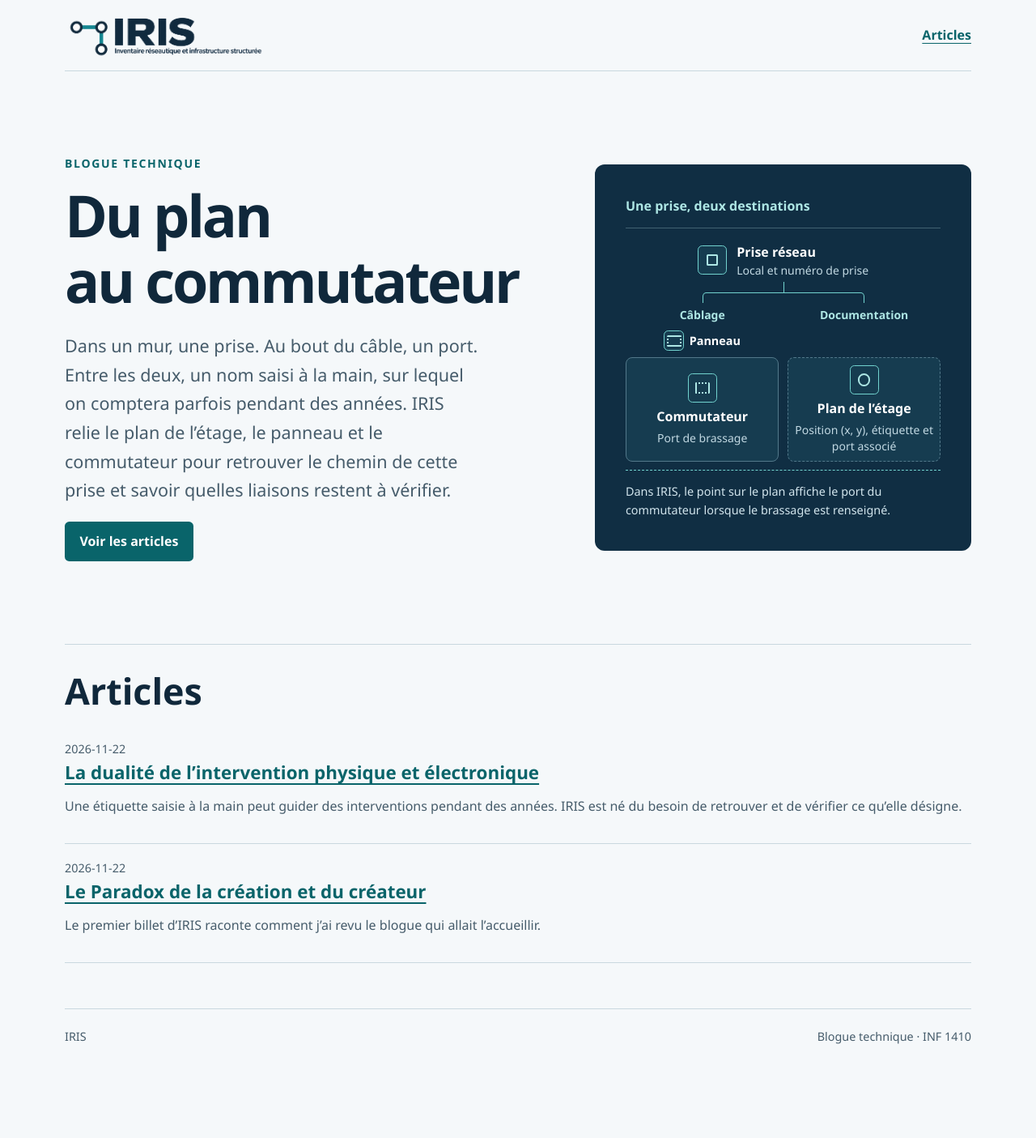
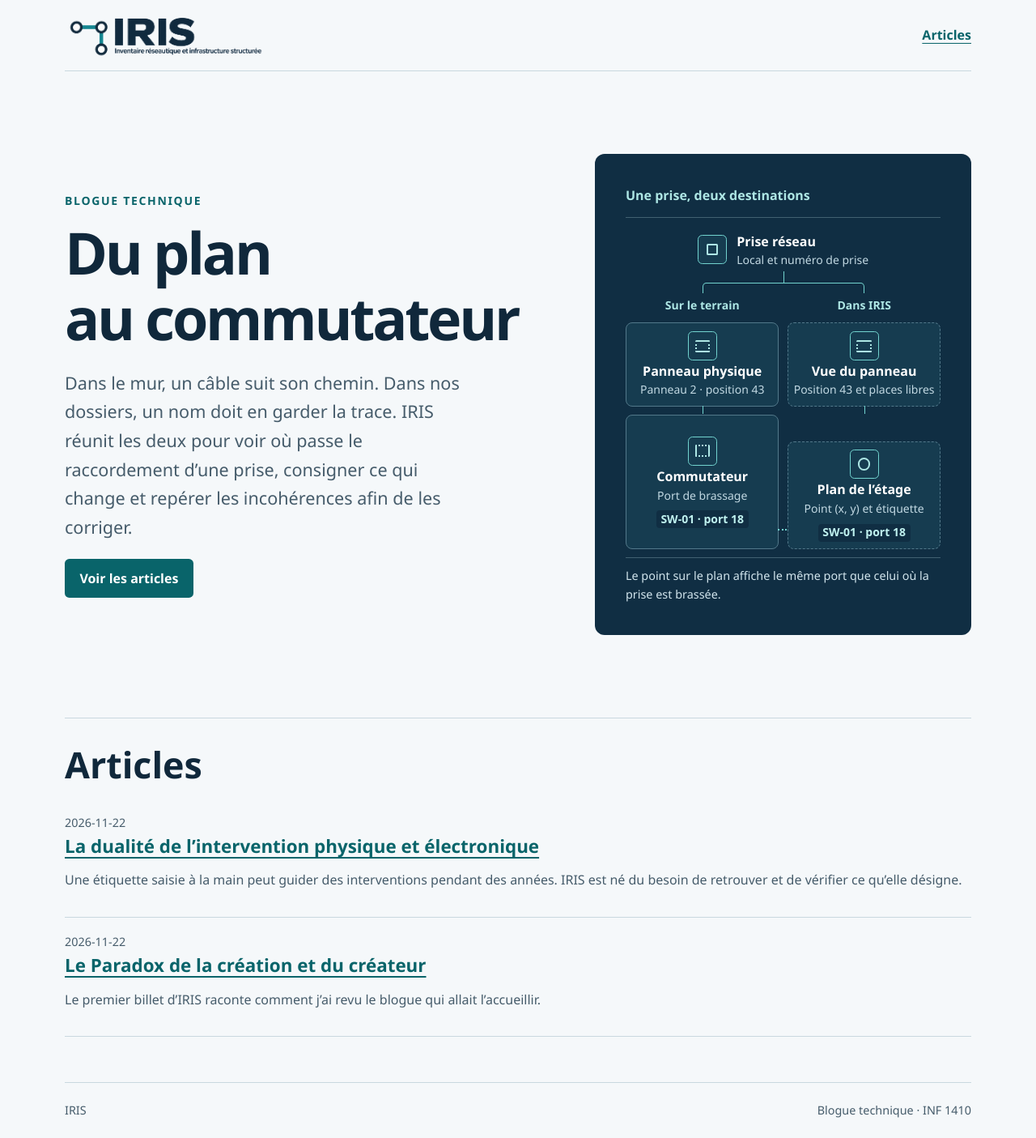
Before and after one commit to mllabonte/iris-blogue, a Jekyll site: the page built from index.html, in a window 1280 px wide. Shown: the whole page at 81% size. Built offline with Jekyll 4.4.1, drawn with Linux system fonts in a browser that asks for light colours; before the commit the page ends 1314 px from its top, so only the background shows below that.

Commit message:
Clarifier la dualité entre câblage et documentation

```diff
--- a/assets/site.css
+++ b/assets/site.css
@@ -40,15 +40,20 @@ h1 { margin: 0; font-size: clamp(2.5rem, 5.6vw, 4.75rem); letter-spacing: -.045e
 .route-fork { position: relative; display: grid; grid-template-columns: minmax(0, 1fr) minmax(0, 1fr); gap: .65rem; padding-top: 2.1rem; }
 .route-fork::before { content: ""; position: absolute; top: .25rem; left: 50%; height: .9rem; border-left: 1px solid #72d3cf; }
 .route-fork::after { content: ""; position: absolute; top: 1.1rem; left: calc(25% - .16rem); right: calc(25% - .16rem); height: .75rem; border: 1px solid #72d3cf; border-bottom: 0; border-radius: .3rem .3rem 0 0; pointer-events: none; }
-.route-branch { display: flex; flex-direction: column; gap: .5rem; text-align: center; }
+.route-branch { display: grid; grid-template-rows: subgrid; grid-row: span 3; text-align: center; }
 .route-label { margin: 0; color: #aee7e5; font-size: .875rem; font-weight: 650; }
-.route-stop { display: flex; gap: .4rem; align-items: center; justify-content: center; font-size: .9rem; }
-.route-stop .node-icon { width: 1.55rem; height: 1.55rem; flex-basis: 1.55rem; }
+.route-stop, .route-end { position: relative; padding: .65rem .3rem; display: flex; flex-direction: column; align-items: center; justify-content: center; gap: .2rem; background: #163c50; border: 1px solid #52788a; border-radius: .5rem; overflow-wrap: anywhere; }
+.route-stop strong, .route-end strong { line-height: 1.2; }
+.route-stop::after { content: ""; position: absolute; left: 50%; top: 100%; height: .65rem; border-left: 1px solid #72d3cf; }
+.documented :is(.route-stop, .route-end) { border-style: dashed; }
+.physical .route-end::after { content: ""; position: absolute; left: 100%; bottom: 1.4rem; width: .67rem; border-top: 2px dotted #72d3cf; }
+.port-id { margin-top: .3rem; padding: .1rem .35rem; color: #bff1ef; background: #102e43; border-radius: .25rem; font: 650 .875rem/1.35 system-ui, sans-serif; }
+.node-icon { width: 1.55rem; height: 1.55rem; flex-basis: 1.55rem; }
 .route-end { flex: 1; padding: .55rem .2rem; min-height: 7rem; display: flex; flex-direction: column; align-items: center; justify-content: center; gap: .25rem; background: #163c50; border: 1px solid #52788a; border-radius: .5rem; overflow-wrap: anywhere; }
 .documented .route-end { margin-top: 2.05rem; border-style: dashed; }
 .node-icon { width: 2.25rem; height: 2.25rem; flex: 0 0 2.25rem; border: 1px solid #72d3cf; border-radius: .35rem; background: #163c50; display: grid; place-items: center; }
 .node-icon::after { content: ""; width: .9rem; height: .65rem; border: 2px solid #aee7e5; border-radius: .1rem; }
-.network-note { position: relative; margin: .6rem 0 0; padding-top: .85rem; border-top: 1px dashed #72d3cf; color: #d2e5ed; font-size: .9rem; }
+.network-note { position: relative; margin: .6rem 0 0; padding-top: .6rem; border-top: 1px solid #416171; color: #d2e5ed; font-size: .9rem; }
 .plan::after { width: .7rem; height: .7rem; border-radius: 50%; }
 .jack::after { width: .65rem; height: .65rem; }
 .panel::after { border-style: solid dotted; }
--- a/index.html
+++ b/index.html
@@ -6,7 +6,7 @@ title: Blogue technique
   <div class="hero-copy">
     <p class="eyebrow">Blogue technique</p>
     <h1 id="titre">Du plan<br> au commutateur</h1>
-    <p class="dek">Dans un mur, une prise. Au bout du câble, un port. Entre les deux, un nom saisi à la main, sur lequel on comptera parfois pendant des années. IRIS relie le plan de l’étage, le panneau et le commutateur pour retrouver le chemin de cette prise et savoir quelles liaisons restent à vérifier.</p>
+    <p class="dek">Dans le mur, un câble suit son chemin. Dans nos dossiers, un nom doit en garder la trace. IRIS réunit les deux pour voir où passe le raccordement d’une prise, consigner ce qui change et repérer les incohérences afin de les corriger.</p>
     <a class="link-button" href="#articles">Voir les articles</a>
   </div>
   <figure class="network">
@@ -17,16 +17,35 @@ title: Blogue technique
     </div>
     <div class="route-fork">
       <div class="route-branch physical">
-        <p class="route-label">Câblage</p>
-        <div class="route-stop"><span class="node-icon panel" aria-hidden="true"></span><strong>Panneau</strong></div>
-        <div class="route-end"><span class="node-icon switch" aria-hidden="true"></span><strong>Commutateur</strong><small>Port de brassage</small></div>
+        <p class="route-label">Sur le terrain</p>
+        <div class="route-stop">
+          <span class="node-icon panel" aria-hidden="true"></span>
+          <strong>Panneau physique</strong>
+          <small>Panneau 2 · position 43</small>
+        </div>
+        <div class="route-end">
+          <span class="node-icon switch" aria-hidden="true"></span>
+          <strong>Commutateur</strong>
+          <small>Port de brassage</small>
+          <span class="port-id">SW-01 · port 18</span>
+        </div>
       </div>
       <div class="route-branch documented">
-        <p class="route-label">Documentation</p>
-        <div class="route-end"><span class="node-icon plan" aria-hidden="true"></span><strong>Plan de l’étage</strong><small>Position (x, y), étiquette et port associé</small></div>
+        <p class="route-label">Dans IRIS</p>
+        <div class="route-stop">
+          <span class="node-icon panel" aria-hidden="true"></span>
+          <strong>Vue du panneau</strong>
+          <small>Position 43 et places libres</small>
+        </div>
+        <div class="route-end">
+          <span class="node-icon plan" aria-hidden="true"></span>
+          <strong>Plan de l’étage</strong>
+          <small>Point (x, y) et étiquette</small>
+          <span class="port-id">SW-01 · port 18</span>
+        </div>
       </div>
     </div>
-    <p class="network-note">Dans IRIS, le point sur le plan affiche le port du commutateur lorsque le brassage est renseigné.</p>
+    <p class="network-note">Le point sur le plan affiche le même port que celui où la prise est brassée.</p>
   </figure>
 </section>
 <section id="articles" class="articles wrap" aria-labelledby="articles-titre">
```
Also changed, not shown: _posts/2026-11-22-le-paradox-de-la-creation-et-du-createur.md (+1 -1 lines).
